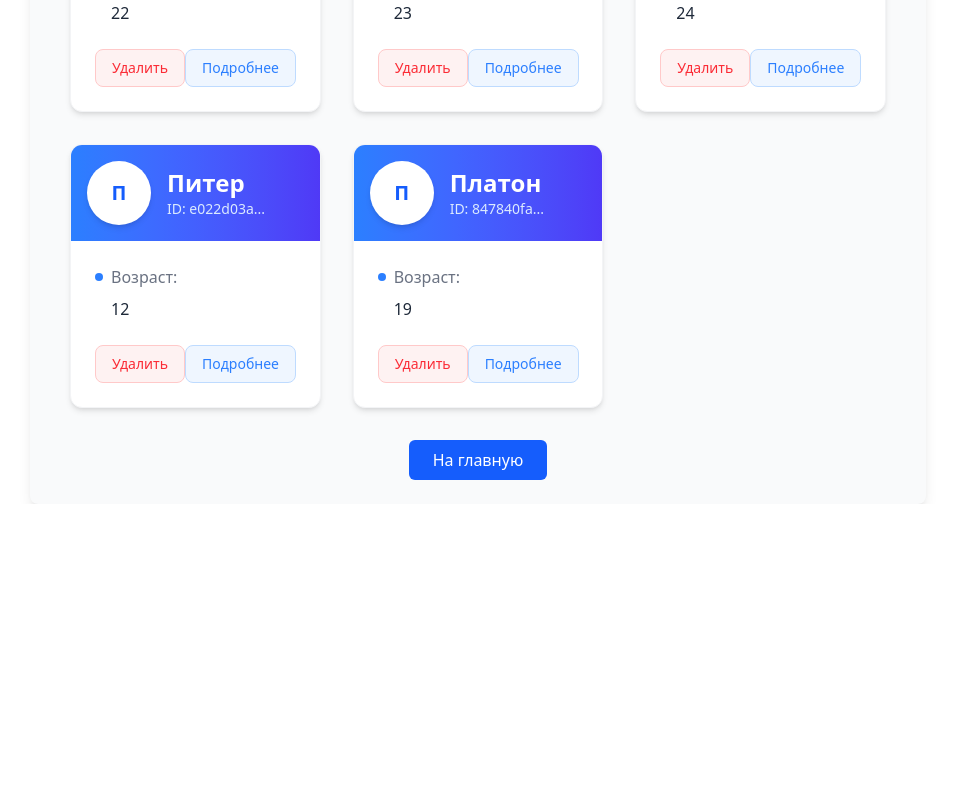
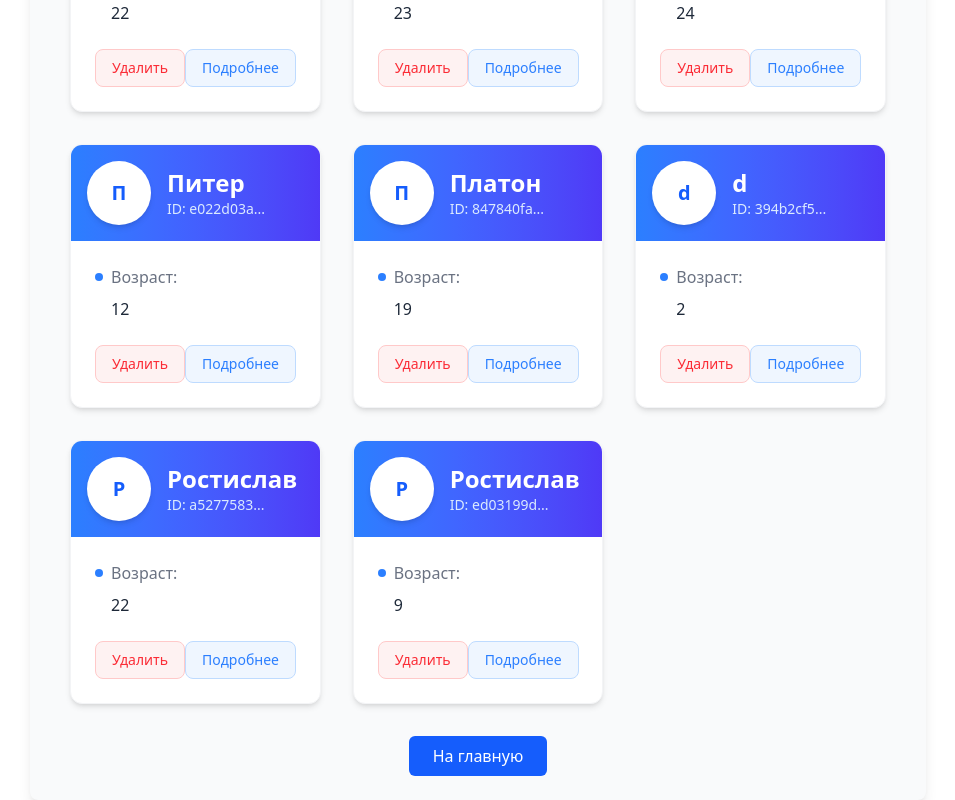
Before and after one commit to Viktor1504/React19_Examples_Code, a React (Vite) app: page /users in a window 1280 px wide. Shown: the part 672-1472 px from the top of the page, without its empty margins (162-1117 px from the left). Before the commit the page ends 1176 px from the top, so only its background shows below. Built offline with nearby package versions, Linux system fonts and the light colour scheme; data requests are answered from the project's data file.

Commit message:
add useBeforeUnload

```diff
--- a/db.json
+++ b/db.json
@@ -39,6 +39,21 @@
       "id": "847840fa-7d39-40f6-8f93-d7833922c0af",
       "name": "Платон",
       "age": "19"
+    },
+    {
+      "id": "394b2cf5-842c-4997-9593-ba388ce1c7fb",
+      "name": "d",
+      "age": "2"
+    },
+    {
+      "id": "a5277583-4cd3-4297-bf52-4ac02c2bf695",
+      "name": "Ростислав",
+      "age": "22"
+    },
+    {
+      "id": "ed03199d-4e12-477c-bb11-88f0353618fb",
+      "name": "Ростислав",
+      "age": "9"
     }
   ]
 }
--- a/src/AddUserPage.tsx
+++ b/src/AddUserPage.tsx
@@ -1,7 +1,27 @@
+import { useCallback, useState } from 'react'
 import API from './api.ts'
 import { AxiosError } from 'axios'
+import { useBeforeUnload } from 'react-router'
 
 const AddUserPage = ({ refetchUsers }: { refetchUsers: () => void }) => {
+  const [hasUnsavedData, setHasUnsavedData] = useState(false)
+
+  // срабатывает перед выходом, обновлением страницы, закрытием вкладки
+  useBeforeUnload(
+    useCallback(
+      (e) => {
+        if (hasUnsavedData) {
+          e.preventDefault()
+        }
+      },
+      [hasUnsavedData],
+    ),
+  )
+
+  const handleInputChange = () => {
+    setHasUnsavedData(true)
+  }
+
   const handleAction = async (formData: FormData) => {
     const name = formData.get('name') as string
     const age = formData.get('age') as string
@@ -9,6 +29,7 @@ const AddUserPage = ({ refetchUsers }: { refetchUsers: () => void }) => {
     if (name && age) {
       try {
         await API.addUser({ id: crypto.randomUUID(), name, age })
+        setHasUnsavedData(false) // Сбрасываем флаг после успешного сохранения
         refetchUsers()
       } catch (error) {
         const err = error as AxiosError | Error
@@ -26,12 +47,14 @@ const AddUserPage = ({ refetchUsers }: { refetchUsers: () => void }) => {
         type="text"
         name="name"
         placeholder="Имя"
+        onChange={handleInputChange}
         className="px-4 py-2 border border-gray-300 rounded-md focus:outline-none focus:ring-2 focus:ring-blue-500 focus:border-transparent transition-colors"
       />
       <input
         type="number"
         name="age"
         placeholder="Возраст"
+        onChange={handleInputChange}
         className="px-4 py-2 border border-gray-300 rounded-md focus:outline-none focus:ring-2 focus:ring-blue-500 focus:border-transparent transition-colors"
       />
       <button
```
